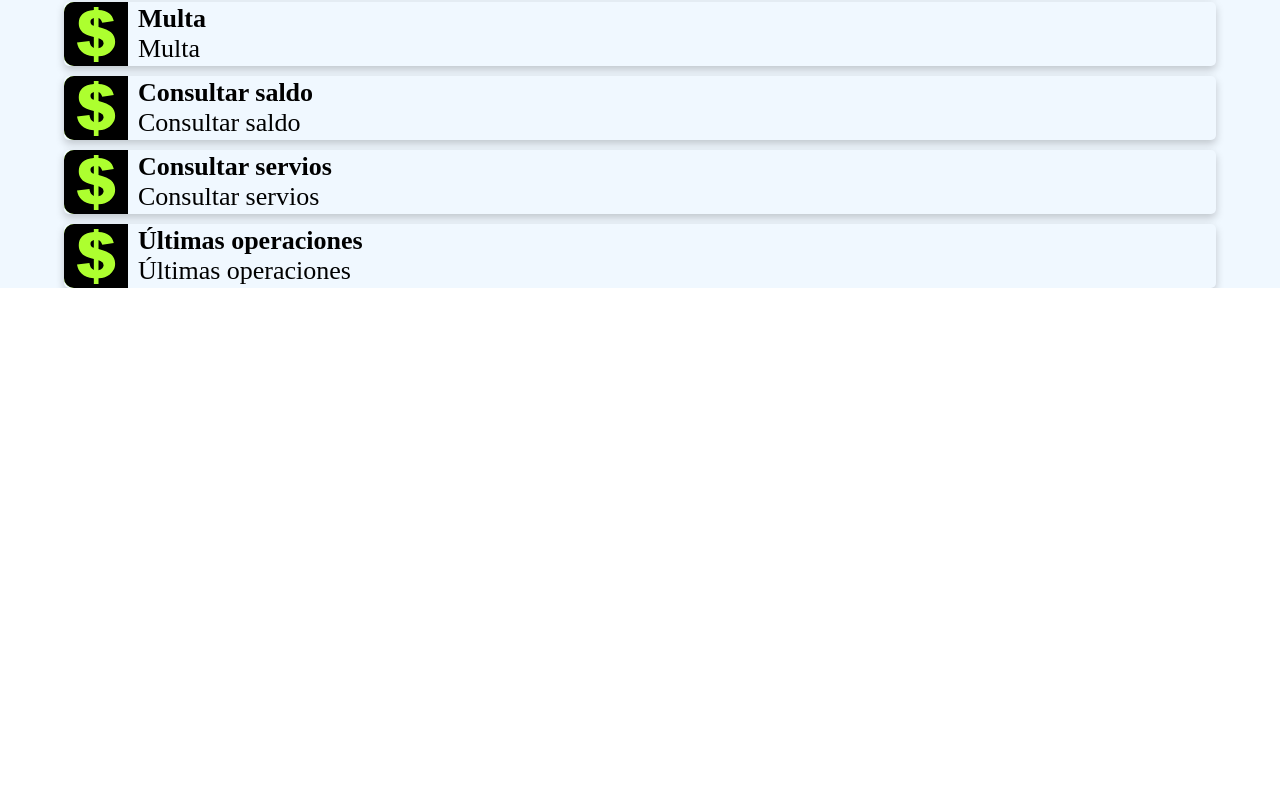
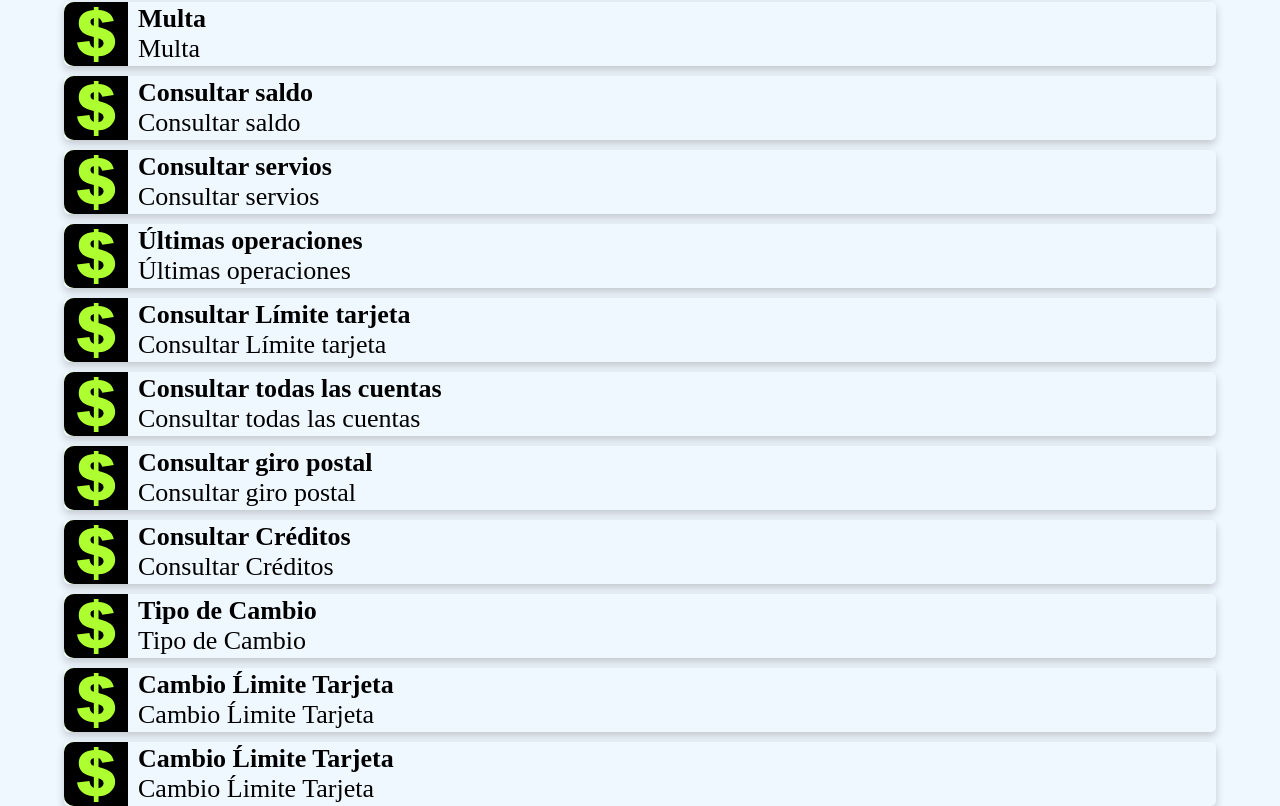
Before and after one commit to josernesto1989/telebanca-cuba, a React (Create React App) app: page / in a window 1280 px wide. Shown: the part 1266-2072 px from the top of the page. Before the commit the page ends 1554 px from the top, so only its background shows below. Built offline with nearby package versions, Linux system fonts and the light colour scheme.

Commit message:
Adicionando operaciones BPA

```diff
--- a/src/App.js
+++ b/src/App.js
@@ -215,6 +215,62 @@ function App() {
       icon:"",
       banks:[banksName.BPA]
     },
+    {
+      //Consultar Límite tarjeta
+      title:"Consultar Límite tarjeta",
+      description:"Consultar operaciones y extracción de saldo posible en un día",
+      link:"tel:/*444*62#",
+      icon:"",
+      banks:[banksName.BPA]
+    },
+    {
+      //Consultar todas las cuentas
+      title:"Consultar todas las cuentas",
+      description:"Consultar todas las cuentas a la vez",
+      link:"tel:/*444*58#",
+      icon:"",
+      banks:[banksName.BPA]
+    },
+    {
+      //Consultar giro postal
+      title:"Consultar giro postal",
+      description:"Consultar todas las cuentas a la vez",
+      link:"tel:/*444*65#",
+      icon:"",
+      banks:[banksName.BPA]
+    },
+    {
+      //Consultar Créditos
+      title:"Consultar Créditos",
+      description:"Consultar créditos bancarios",
+      link:"tel:/*444*72#",
+      icon:"",
+      banks:[banksName.BPA]
+    },
+    {
+      //Tipo de Cambio
+      title:"Tipo de Cambio",
+      description:"Tipo de Cambio",
+      link:"tel:/*444*85#",
+      icon:"",
+      banks:[banksName.BPA]
+    },
+    {
+      //Cambio Ĺimite Tarjeta
+      title:"Cambio Ĺimite Tarjeta",
+      description:"Cambio Ĺimite de saldo a extraer en un día",
+      link:"tel:/*444*61#",
+      icon:"",
+      banks:[banksName.BPA]
+    },
+    {
+      //Cambio Ĺimite Tarjeta
+      title:"Cambio Ĺimite Tarjeta",
+      description:"Cambio Ĺimite de saldo a extraer en un día",
+      link:"tel:/*444*61#",
+      icon:"",
+      banks:[banksName.BPA]
+    },
 
 
 
```
Also changed, not shown: 1 other file (tests, documents, lock files or other folders).
